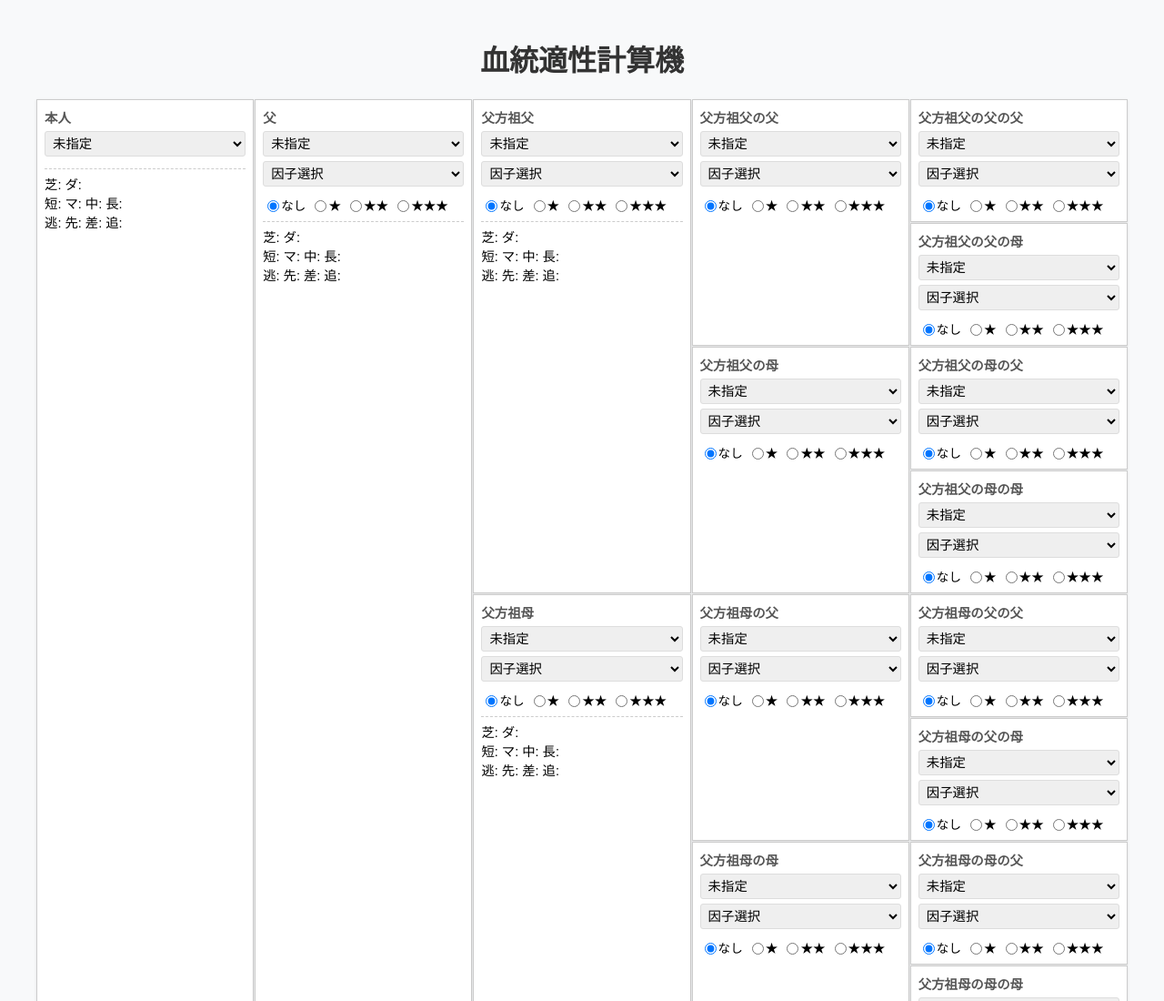
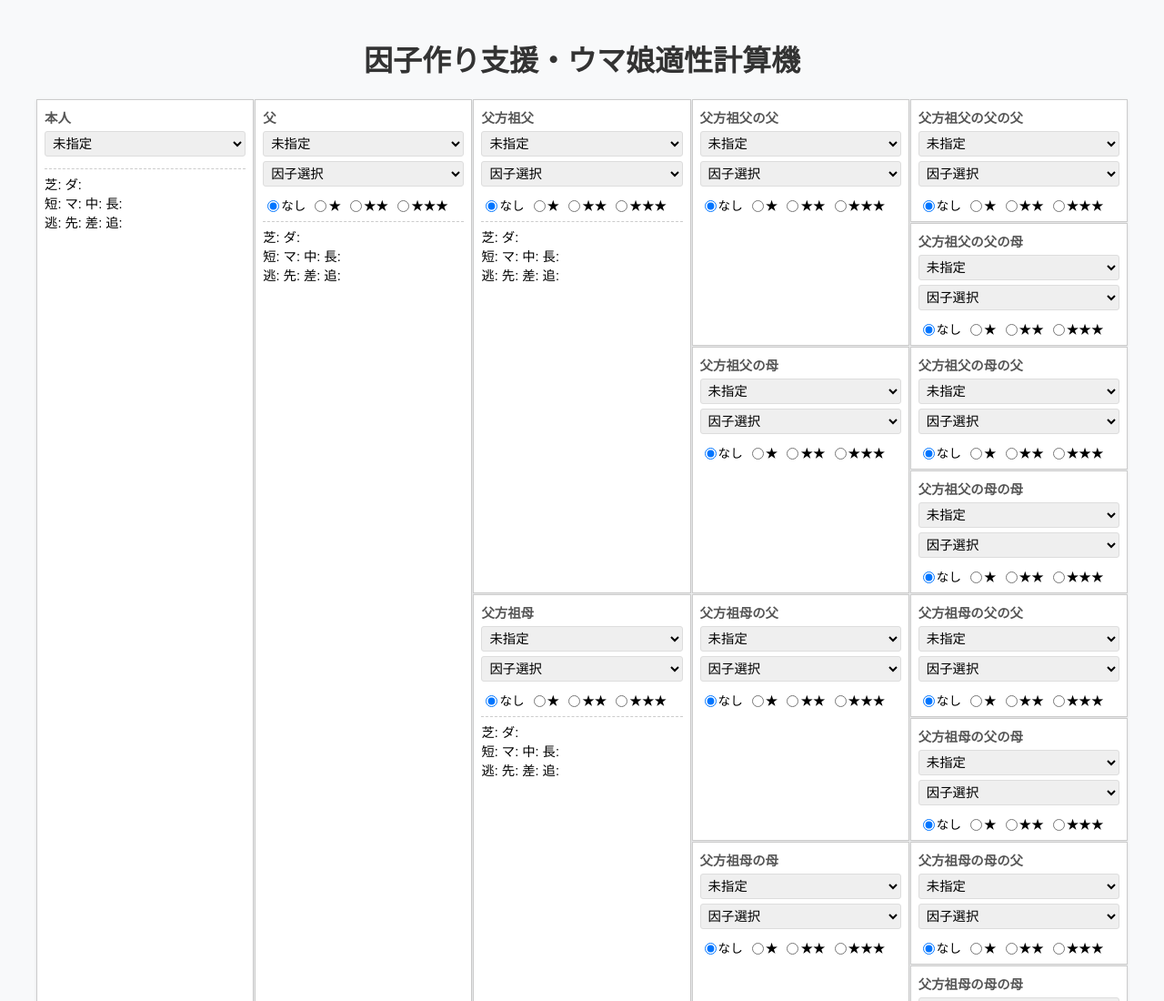
Before and after one commit to bricomchang/ummsm-tekisei-plan, a plain HTML site: page docs/index.html in a window 1280 px wide. Shown: the top 1100 px of the page at 91% size. Drawn offline with Linux system fonts and the light colour scheme.

Commit message:
Update index.html

```diff
--- a/docs/index.html
+++ b/docs/index.html
@@ -237,7 +237,7 @@
   </style>
 </head>
 <body>
-  <h1>血統適性計算機</h1>
+  <h1>因子作り支援・ウマ娘適性計算機</h1>
 
   <div id="pedigreeGrid" class="pedigree-container">
     <!-- ここに血統表のセルが動的に生成されます -->
```
